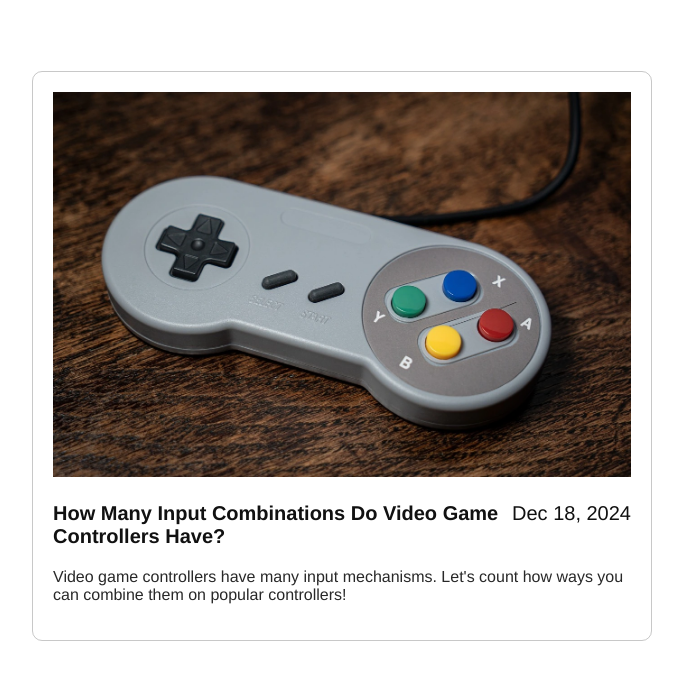
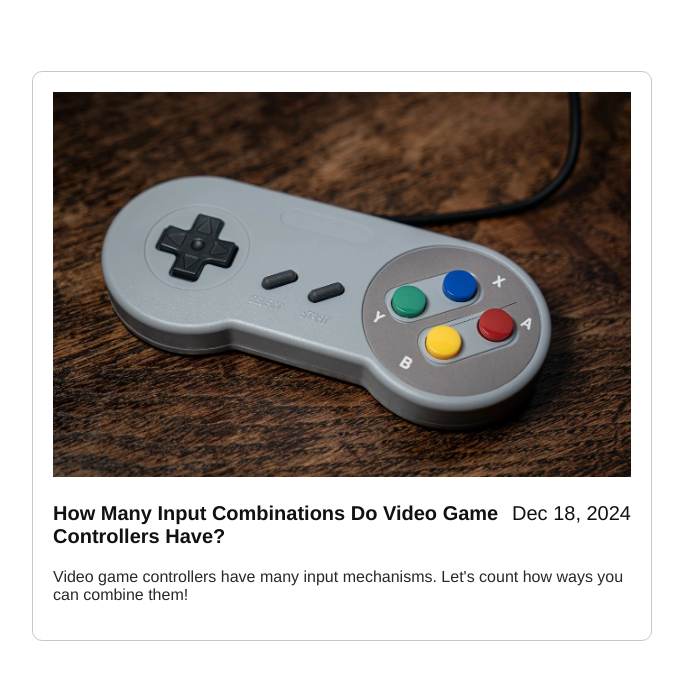
Before and after one commit to joshmoody24/joshmoody.org, an Astro site: page /blog in a window 1280 px wide. Shown: the part 213-893 px from the top of the page, without its empty margins (298-981 px from the left). Built offline with nearby package versions, Linux system fonts and the light colour scheme; Astro itself is replaced by a stand-in of ours; a web font is replaced by a local one.

Commit message:
Update video-game-controller-button-combinations.md

```diff
--- a/src/content/blog/video-game-controller-button-combinations.md
+++ b/src/content/blog/video-game-controller-button-combinations.md
@@ -1,6 +1,6 @@
 ---
 title: "How Many Input Combinations Do Video Game Controllers Have?"
-description: "Video game controllers have many input mechanisms. Let's count how ways you can combine them on popular controllers!"
+description: "Video game controllers have many input mechanisms. Let's count how ways you can combine them!"
 heroImage: '/snes-gamepad.webp'
 pubDate: 'Dec 18, 2024'
 ---
```
